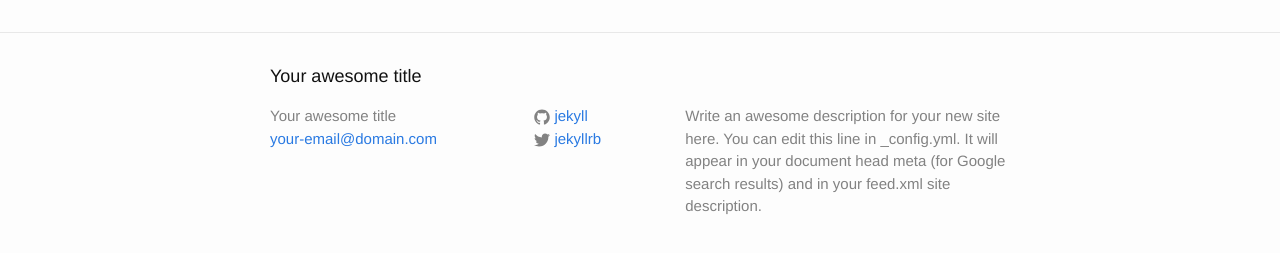
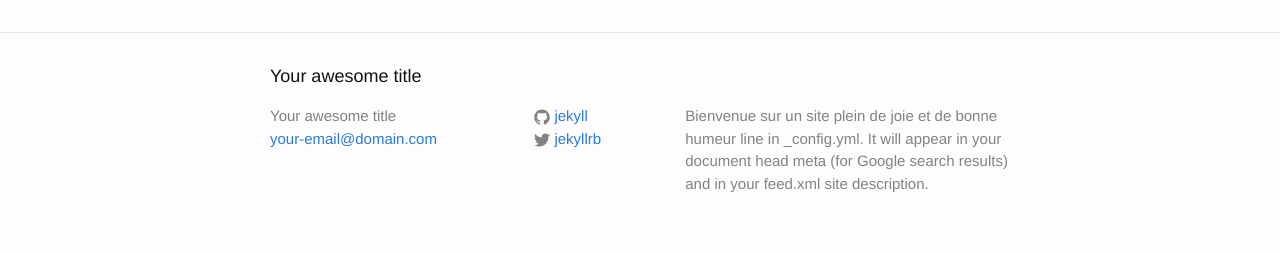
Before and after one commit to loulbouls/loulbouls.github.io, a Jekyll site: the page built from index.html, in a window 1280 px wide. Shown: the part 264-517 px from the top of the page. Built offline with Jekyll 4.4.1, drawn with Linux system fonts in a browser that asks for light colours.

Commit message:
descript

```diff
--- a/_config.yml
+++ b/_config.yml
@@ -9,7 +9,7 @@
 title: Your awesome title
 email: your-email@domain.com
 description: > # this means to ignore newlines until "baseurl:"
-  Write an awesome description for your new site here. You can edit this
+  Bienvenue sur un site plein de joie et de bonne humeur
   line in _config.yml. It will appear in your document head meta (for
   Google search results) and in your feed.xml site description.
 baseurl: "" # the subpath of your site, e.g. /blog
```
